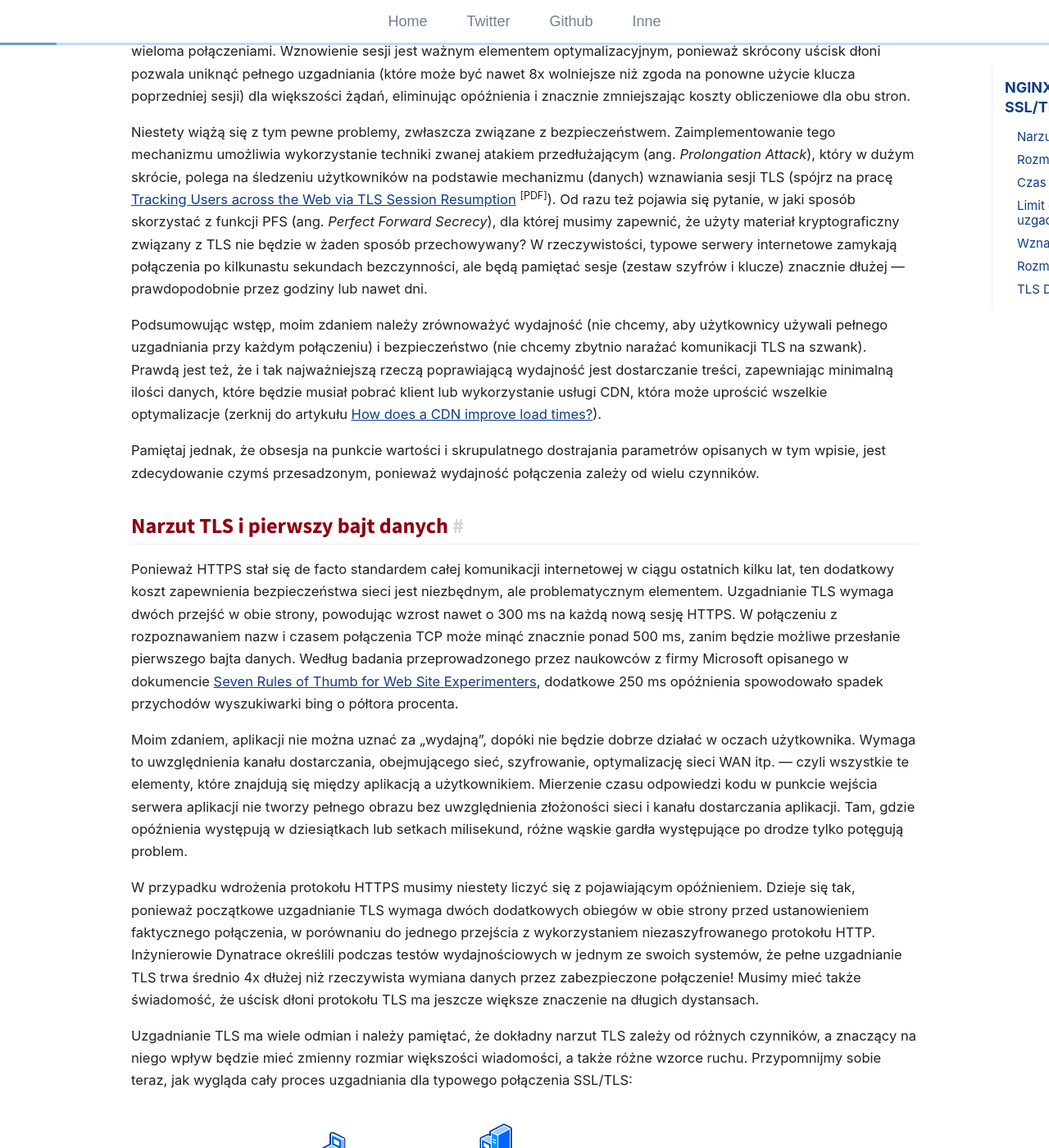
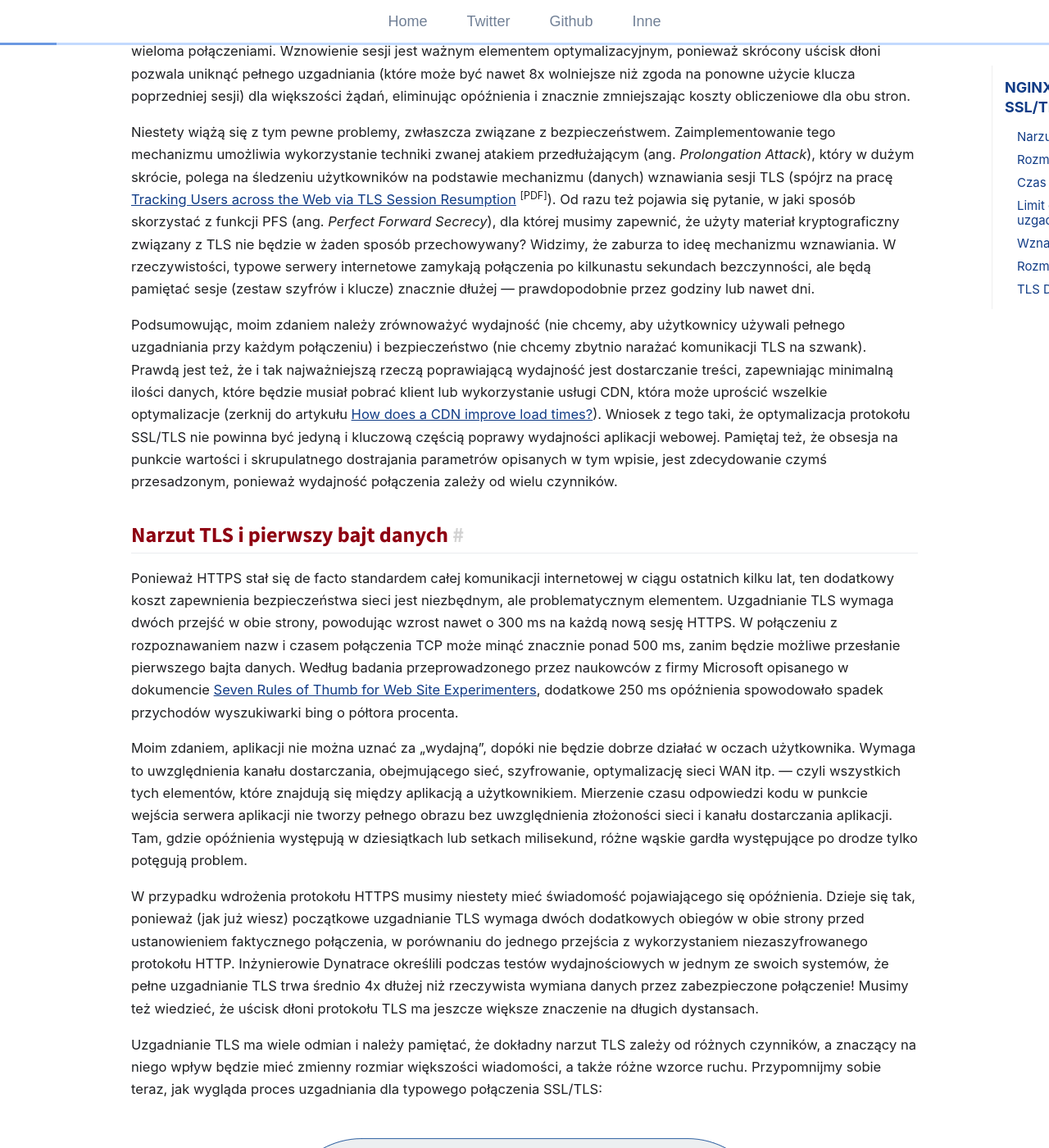
Before and after one commit to git04112019/trimstray.github.io, a Jekyll site: the page built from _posts/2019-07-21-nginx-optymalizacja_sesji_ssl-tls.md, in a window 1280 px wide and 1400 px high, scrolled down 1277 px. Shown: the whole window at 82% size. Built offline with Jekyll 4.4.1, drawn with Linux system fonts in a browser that asks for light colours; comment, search, counter and statistics services are not loaded; some of the changed text lies outside the part shown.

Commit message:
uncommited changes - signed-off-by: trimstray <trimstray@gmail.com>

````diff
--- a/_posts/2019-07-21-nginx-optymalizacja_sesji_ssl-tls.md
+++ b/_posts/2019-07-21-nginx-optymalizacja_sesji_ssl-tls.md
@@ -23,45 +23,45 @@ Faktem natomiast jest, że domyślna konfiguracja sesji SSL/TLS w NGINX nie jest
 
 Drugim przykładem może być stosowanie mechanizmu wznawiania sesji TLS, w celu zmniejszenia kosztów obliczeń i podróży komunikatów w obie strony. Projektanci protokołu TLS byli świadomi, że wykonanie pełnej negocjacji jest dość kosztowne i wymaga dwóch obiegów sieci (cztery komunikaty), a także kosztownych operacji kryptograficznych. Mechanizm ten polega na przechowywaniu oraz udostępnianiu tych samych wynegocjowanych parametrów między wieloma połączeniami. Wznowienie sesji jest ważnym elementem optymalizacyjnym, ponieważ skrócony uścisk dłoni pozwala uniknąć pełnego uzgadniania (które może być nawet 8x wolniejsze niż zgoda na ponowne użycie klucza poprzedniej sesji) dla większości żądań, eliminując opóźnienia i znacznie zmniejszając koszty obliczeniowe dla obu stron.
 
-Niestety wiążą się z tym pewne problemy, zwłaszcza związane z bezpieczeństwem. Zaimplementowanie tego mechanizmu umożliwia wykorzystanie techniki zwanej atakiem przedłużającym (ang. _Prolongation Attack_), który w dużym skrócie, polega na śledzeniu użytkowników na podstawie mechanizmu (danych) wznawiania sesji TLS (spójrz na pracę [Tracking Users across the Web via TLS Session Resumption]({{ site.url }}/assets/pdfs/2018-12-06-Sy-ACSAC-Tracking_Users_across_the_Web_via_TLS_Session_Resumption.pdf) <sup>[PDF]</sup>). Od razu też pojawia się pytanie, w jaki sposób skorzystać z funkcji PFS (ang. _Perfect Forward Secrecy_), dla której musimy zapewnić, że użyty materiał kryptograficzny związany z TLS nie będzie w żaden sposób przechowywany? W rzeczywistości, typowe serwery internetowe zamykają połączenia po kilkunastu sekundach bezczynności, ale będą pamiętać sesje (zestaw szyfrów i klucze) znacznie dłużej — prawdopodobnie przez godziny lub nawet dni.
+Niestety wiążą się z tym pewne problemy, zwłaszcza związane z bezpieczeństwem. Zaimplementowanie tego mechanizmu umożliwia wykorzystanie techniki zwanej atakiem przedłużającym (ang. _Prolongation Attack_), który w dużym skrócie, polega na śledzeniu użytkowników na podstawie mechanizmu (danych) wznawiania sesji TLS (spójrz na pracę [Tracking Users across the Web via TLS Session Resumption]({{ site.url }}/assets/pdfs/2018-12-06-Sy-ACSAC-Tracking_Users_across_the_Web_via_TLS_Session_Resumption.pdf) <sup>[PDF]</sup>). Od razu też pojawia się pytanie, w jaki sposób skorzystać z funkcji PFS (ang. _Perfect Forward Secrecy_), dla której musimy zapewnić, że użyty materiał kryptograficzny związany z TLS nie będzie w żaden sposób przechowywany? Widzimy, że zaburza to ideę mechanizmu wznawiania. W rzeczywistości, typowe serwery internetowe zamykają połączenia po kilkunastu sekundach bezczynności, ale będą pamiętać sesje (zestaw szyfrów i klucze) znacznie dłużej — prawdopodobnie przez godziny lub nawet dni.
 
-Podsumowując wstęp, moim zdaniem należy zrównoważyć wydajność (nie chcemy, aby użytkownicy używali pełnego uzgadniania przy każdym połączeniu) i bezpieczeństwo (nie chcemy zbytnio narażać komunikacji TLS na szwank). Prawdą jest też, że i tak najważniejszą rzeczą poprawiającą wydajność jest dostarczanie treści, zapewniając minimalną ilości danych, które będzie musiał pobrać klient lub wykorzystanie usługi CDN, która może uprościć wszelkie optymalizacje (zerknij do artykułu [How does a CDN improve load times?](https://www.cloudflare.com/learning/cdn/performance/)).
-
-Pamiętaj jednak, że obsesja na punkcie wartości i skrupulatnego dostrajania parametrów opisanych w tym wpisie, jest zdecydowanie czymś przesadzonym, ponieważ wydajność połączenia zależy od wielu czynników.
+Podsumowując, moim zdaniem należy zrównoważyć wydajność (nie chcemy, aby użytkownicy używali pełnego uzgadniania przy każdym połączeniu) i bezpieczeństwo (nie chcemy zbytnio narażać komunikacji TLS na szwank). Prawdą jest też, że i tak najważniejszą rzeczą poprawiającą wydajność jest dostarczanie treści, zapewniając minimalną ilości danych, które będzie musiał pobrać klient lub wykorzystanie usługi CDN, która może uprościć wszelkie optymalizacje (zerknij do artykułu [How does a CDN improve load times?](https://www.cloudflare.com/learning/cdn/performance/)). Wniosek z tego taki, że optymalizacja protokołu SSL/TLS nie powinna być jedyną i kluczową częścią poprawy wydajności aplikacji webowej. Pamiętaj też, że obsesja na punkcie wartości i skrupulatnego dostrajania parametrów opisanych w tym wpisie, jest zdecydowanie czymś przesadzonym, ponieważ wydajność połączenia zależy od wielu czynników.
 
 ## Narzut TLS i pierwszy bajt danych
 
 Ponieważ HTTPS stał się de facto standardem całej komunikacji internetowej w ciągu ostatnich kilku lat, ten dodatkowy koszt zapewnienia bezpieczeństwa sieci jest niezbędnym, ale problematycznym elementem. Uzgadnianie TLS wymaga dwóch przejść w obie strony, powodując wzrost nawet o 300 ms na każdą nową sesję HTTPS. W połączeniu z rozpoznawaniem nazw i czasem połączenia TCP może minąć znacznie ponad 500 ms, zanim będzie możliwe przesłanie pierwszego bajta danych. Według badania przeprowadzonego przez naukowców z firmy Microsoft opisanego w dokumencie [Seven Rules of Thumb for Web Site Experimenters]({{ site.url }}/assets/pdfs/2014experimentersRulesOfThumb.pdf), dodatkowe 250 ms opóźnienia spowodowało spadek przychodów wyszukiwarki bing o półtora procenta.
 
-Moim zdaniem, aplikacji nie można uznać za „wydajną”, dopóki nie będzie dobrze działać w oczach użytkownika. Wymaga to uwzględnienia kanału dostarczania, obejmującego sieć, szyfrowanie, optymalizację sieci WAN itp. — czyli wszystkie te elementy, które znajdują się między aplikacją a użytkownikiem. Mierzenie czasu odpowiedzi kodu w punkcie wejścia serwera aplikacji nie tworzy pełnego obrazu bez uwzględnienia złożoności sieci i kanału dostarczania aplikacji. Tam, gdzie opóźnienia występują w dziesiątkach lub setkach milisekund, różne wąskie gardła występujące po drodze tylko potęgują problem.
+Moim zdaniem, aplikacji nie można uznać za „wydajną”, dopóki nie będzie dobrze działać w oczach użytkownika. Wymaga to uwzględnienia kanału dostarczania, obejmującego sieć, szyfrowanie, optymalizację sieci WAN itp. — czyli wszystkich tych elementów, które znajdują się między aplikacją a użytkownikiem. Mierzenie czasu odpowiedzi kodu w punkcie wejścia serwera aplikacji nie tworzy pełnego obrazu bez uwzględnienia złożoności sieci i kanału dostarczania aplikacji. Tam, gdzie opóźnienia występują w dziesiątkach lub setkach milisekund, różne wąskie gardła występujące po drodze tylko potęgują problem.
 
-W przypadku wdrożenia protokołu HTTPS musimy niestety liczyć się z pojawiającym opóźnieniem. Dzieje się tak, ponieważ początkowe uzgadnianie TLS wymaga dwóch dodatkowych obiegów w obie strony przed ustanowieniem faktycznego połączenia, w porównaniu do jednego przejścia z wykorzystaniem niezaszyfrowanego protokołu HTTP. Inżynierowie Dynatrace określili podczas testów wydajnościowych w jednym ze swoich systemów, że pełne uzgadnianie TLS trwa średnio 4x dłużej niż rzeczywista wymiana danych przez zabezpieczone połączenie! Musimy mieć także świadomość, że uścisk dłoni protokołu TLS ma jeszcze większe znaczenie na długich dystansach.
+W przypadku wdrożenia protokołu HTTPS musimy niestety mieć świadomość pojawiającego się opóźnienia. Dzieje się tak, ponieważ (jak już wiesz) początkowe uzgadnianie TLS wymaga dwóch dodatkowych obiegów w obie strony przed ustanowieniem faktycznego połączenia, w porównaniu do jednego przejścia z wykorzystaniem niezaszyfrowanego protokołu HTTP. Inżynierowie Dynatrace określili podczas testów wydajnościowych w jednym ze swoich systemów, że pełne uzgadnianie TLS trwa średnio 4x dłużej niż rzeczywista wymiana danych przez zabezpieczone połączenie! Musimy też wiedzieć, że uścisk dłoni protokołu TLS ma jeszcze większe znaczenie na długich dystansach.
 
-Uzgadnianie TLS ma wiele odmian i należy pamiętać, że dokładny narzut TLS zależy od różnych czynników, a znaczący na niego wpływ będzie mieć zmienny rozmiar większości wiadomości, a także różne wzorce ruchu. Przypomnijmy sobie teraz, jak wygląda cały proces uzgadniania dla typowego połączenia SSL/TLS:
+Uzgadnianie TLS ma wiele odmian i należy pamiętać, że dokładny narzut TLS zależy od różnych czynników, a znaczący na niego wpływ będzie mieć zmienny rozmiar większości wiadomości, a także różne wzorce ruchu. Przypomnijmy sobie teraz, jak wygląda proces uzgadniania dla typowego połączenia SSL/TLS:
 
 <p align="center">
-  <img src="/assets/img/posts/tls_handshake_rfc.png">
+  <img src="/assets/img/posts/tls_handshake_length.png">
 </p>
 
-Omówmy teraz najbardziej istotne części w kontekście ich rozmiarów:
+Omówmy teraz najbardziej istotne części głównie w kontekście ich rozmiarów:
 
-- <span class="h-a">ClientHello</span> - średni rozmiar początkowej wiadomości klienta to około 160 do 170 bajtów. Będzie się różnić w zależności od liczby zestawów szyfrów wysłanych przez klienta, a także liczby obecnych rozszerzeń. Jeśli używane jest wznawianie sesji, należy dodać kolejne 32 bajty w polu identyfikatora sesji
+- <span class="h-a">ClientHello</span> - wielkość tej wiadomości jest różna, a jej części zależą od implementacji lub konfiguracji TLS konkretnego klienta, w szczególności od liczby szyfrów oferowanych przez klienta i liczby obecnych rozszerzeń. Jako średni rozmiar początkowej wiadomości klienta możemy uznać wartość około 160 do 170 bajtów. Jeśli używane jest wznawianie sesji, należy dodać kolejne 32 bajty w polu identyfikatora sesji
 
-- <span class="h-a">ServerHello</span> - jest bardzo podobny do powyższego komunikatu, z tą różnicą, że zawiera tylko jedną metodę <span class="h-b">CipherSuite</span> i jedną metodę kompresji. Ta wiadomość jest nieco bardziej statyczna niż poprzednia, jednak nadal ma zmienny rozmiar ze względu na dostępne rozszerzenia protokołu TLS. Średni rozmiar to 70 do 75 bajtów
+- <span class="h-a">ServerHello</span> - jest bardzo podobny do powyższego komunikatu, z tą różnicą, że zawiera tylko jeden szyfr i jedną metodę kompresji. Ta wiadomość jest nieco bardziej statyczna niż poprzednia, jednak nadal ma zmienny rozmiar ze względu na dostępne rozszerzenia protokołu TLS. Możemy uznać, że średni rozmiar to 70 do 75 bajtów
 
-- <span class="h-a">Certificate</span> - ta wiadomość jest najbardziej zróżnicowana pod względem rozmiaru. Wiadomość zawiera certyfikat serwera, a także wszystkie pośrednie certyfikaty wystawcy w łańcuchu certyfikatów (bez certyfikatu głównego). Ponieważ rozmiary certyfikatów różnią się znacznie w zależności od użytych parametrów i kluczy, możemy przyjąć średnio 1500 bajtów na certyfikat (certyfikaty z podpisem własnym mają zazwyczaj znacznie mniejszy rozmiar). Innym zmiennym czynnikiem jest długość łańcucha certyfikatów, stąd w przypadku trzech certyfikatów w łańcuchu daje to około 4.5 KB dla tej wiadomości
+- <span class="h-a">ServerCertificate</span> - ta wiadomość jest najbardziej zróżnicowana pod względem rozmiaru. Wiadomość zawiera certyfikat serwera, a także wszystkie pośrednie certyfikaty wystawcy w łańcuchu certyfikatów (bez certyfikatu głównego). Ponieważ rozmiary certyfikatów różnią się znacznie w zależności od użytych parametrów i kluczy, możemy przyjąć średnio 1500 bajtów na certyfikat (certyfikaty z podpisem własnym mają zazwyczaj znacznie mniejszy rozmiar). Innym zmiennym czynnikiem jest długość łańcucha certyfikatów, stąd w przypadku trzech certyfikatów w łańcuchu daje to około 4.5 KB dla tej wiadomości
 
-- <span class="h-a">ClientKeyExchange</span> - przyjmijmy ponownie najczęściej używany przypadek, tj. certyfikat serwera RSA, który odpowiada rozmiarowi 130 bajtów tej wiadomości
+- <span class="h-a">ServerHelloDone</span> - ten komunikat wskazuje, że serwer jest gotowy i oczekuje na dane wejściowe klienta. Po otrzymaniu tego komunikatu klient sprawdza, czy serwer dostarczył ważny certyfikat, jeśli jest to wymagane, i sprawdza, czy parametry zawarte w <span class="h-b">ServerHello</span> są akceptowalne. Rozmiar tej wiadomości wynosi 0, ponieważ nie ma ona żadnej treści
 
-- <span class="h-a">ChangeCipherSpec</span> - stały rozmiar o wielkości 1 bajta (technicznie nie jest to komunikat uzgadniania)
+- <span class="h-a">ClientKeyExchange</span> - dostarcza serwerowi danych niezbędnych do wygenerowania kluczy do szyfrowania symetrycznego. Format wiadomości jest bardzo podobny do <span class="h-b">ServerKeyExchange</span>, ponieważ zależy głównie od algorytmu wymiany kluczy wybranego przez serwer. Przyjmijmy ponownie najczęściej używany przypadek, tj. certyfikat serwera RSA, który odpowiada rozmiarowi 130 bajtów tej wiadomości
 
-- <span class="h-a">ClientFinishedMessage</span> - ten komunikat sygnalizuje, że negocjacja TLS została zakończona, zawiera skrót wszystkich poprzednich komunikatów uzgadniania łącznie, po którym następuje specjalny numer identyfikujący rolę serwera/klienta, klucz główny i wypełnienie. Oczywiście w zależności od tego, jaka wersja protokołu jest używana, rozmiar może się nieco różnić — dla TLSv1.2 będzie to 12 bajtów
+- <span class="h-a">ChangeCipherSpec</span> - stały rozmiar o wielkości 1 bajta (technicznie nie jest to komunikat uzgadniania), występuje po obu stronach komunikacji
+
+- <span class="h-a">Finished</span> - ten komunikat sygnalizuje, że negocjacja TLS została zakończona i zawiera skrót wszystkich poprzednich komunikatów uzgadniania łącznie, po którym następuje specjalny numer identyfikujący rolę serwera/klienta, klucz główny i wypełnienie. Oczywiście w zależności od tego, jaka wersja protokołu jest używana, rozmiar może się nieco różnić — dla TLSv1.2 będzie to 12 bajtów
 
 - <span class="h-a">Application Data</span> - są to zaszyfrowane rekordy wymieniane po uzgodnieniu (można je odszyfrować i zdekodować otrzymując dane HTTP)
 
-Co istotne, wymieniane wiadomości mają nagłówek TLS Record, określający zasady podziału SSL/TLS, dla każdego wysłanego rekordu (5 bajtów), a także nagłówek TLS Handshake (4 bajty), określający wspólne parametry kryptograficzne dla obu stron komunikacji. Najczęstszy przypadek można uprościć w ten sposób, że każda strzałka na powyższym schemacie jest rekordem TLS, więc mamy 4 wymienione rekordy o łącznej wielkości 20 bajtów. Każda wiadomość ma dodatkowy nagłówek (z wyjątkiem nagłówka <span class="h-b">ChangeCipherSpec</span>), więc mamy 7 razy dodatkowy nagłówek uzgadniania, co daje łącznie 28 bajtów.
+Co istotne, wymieniane wiadomości mają nagłówek TLS Record (rekord ten może być dowolnej długości do 16k), określający zasady podziału SSL/TLS. Dla każdego wysłanego rekordu musimy doliczyć dołączany nagłówek o rozmiarze 5 bajtów, a także nagłówek TLS Handshake o rozmiarze 4 bajtów, określający wspólne parametry kryptograficzne dla obu stron komunikacji (oba typy protokołów zostały opisane w [RFC 5246](https://tools.ietf.org/html/rfc5246) i warto się z nim zapoznać). Najczęstszy przypadek można uprościć w ten sposób, że każda strzałka na powyższym schemacie jest rekordem TLS, więc mamy 4 wymienione rekordy o łącznej wielkości 20 bajtów. Każda wiadomość ma dodatkowy nagłówek (z wyjątkiem nagłówka <span class="h-b">ChangeCipherSpec</span>), więc mamy 7 razy dodatkowy nagłówek uzgadniania, co daje łącznie 28 bajtów.
 
-Wygląda to tak:
+Podsumowując, wygląda to tak:
 
 ```
 170 bajtów       = ClientHello
@@ -75,6 +75,12 @@ Wygląda to tak:
 
 170 + 75 + 4500 + 130 + 2 + 20 + 28 + 24 = 4949 bajtów
 ```
+
+Po dokładne wyjaśnienie dot. protokołów TLS odsyłam do trzech genialnych prezentacji:
+
+- [The Illustrated TLS Connection - TLSv1.2](https://tls.ulfheim.net/)
+- [The New Illustrated TLS Connection - TLSv1.3](https://tls13.ulfheim.net/)
+- [Traffic analysis of an SSL/TLS session](http://blog.fourthbit.com/2014/12/23/traffic-analysis-of-an-ssl-slash-tls-session/)
 
 Stąd całkowity narzut związany z ustanowieniem nowej sesji TLS wynosi w tym wypadku średnio około 5 KB. Widzimy też, że dołożenie jeszcze jednego certyfikatu zwiększy rozmiar o 1500 bajtów. Co ciekawe, po ustanowieniu sesji TLS można ją wznowić, pomijając niektóre z ustanowionych wcześniej wiadomości. Pozwala to znacznie zminimalizować całkowity narzut potrzebny przy ustanowieniu nowej sesji TLS, który w przypadku wznowienia może wynieść średnio około 330 bajtów.
 
````
Also changed, not shown: other parts of _posts/2019-07-21-nginx-optymalizacja_sesji_ssl-tls.md (+2 -2 lines), assets/img/posts/tls_handshake_length.png (added).
